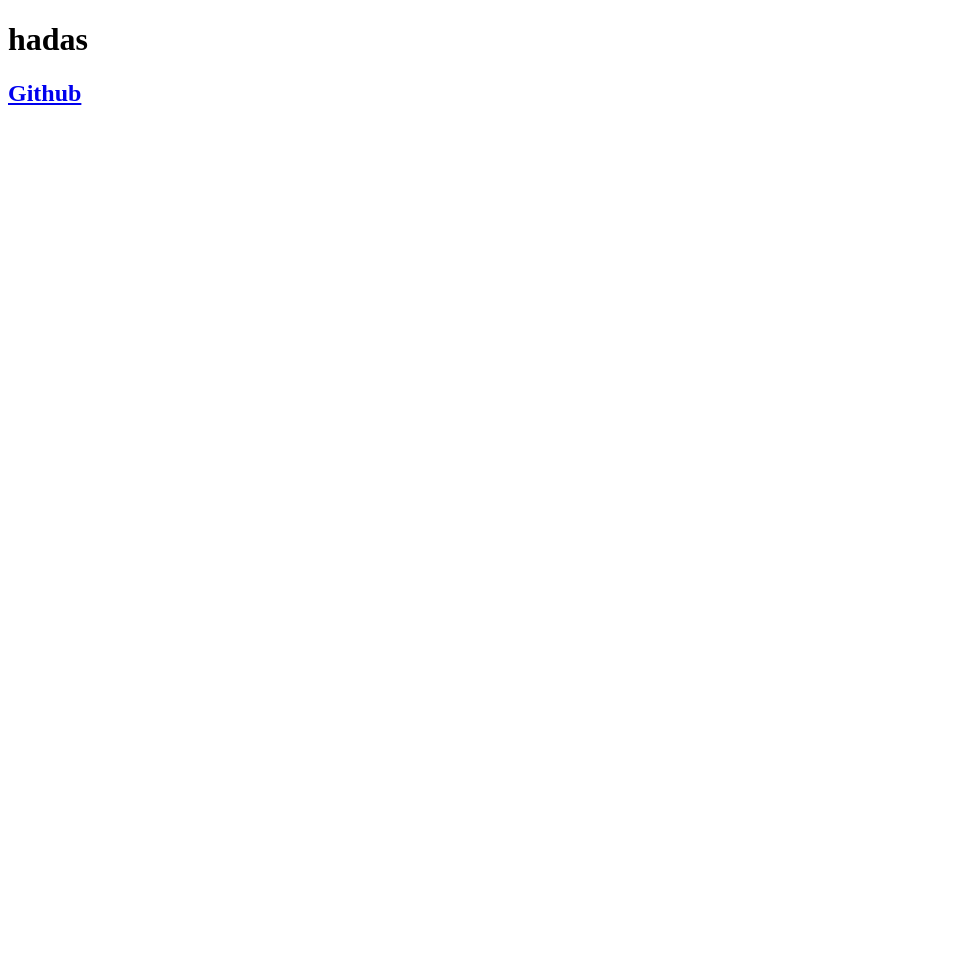
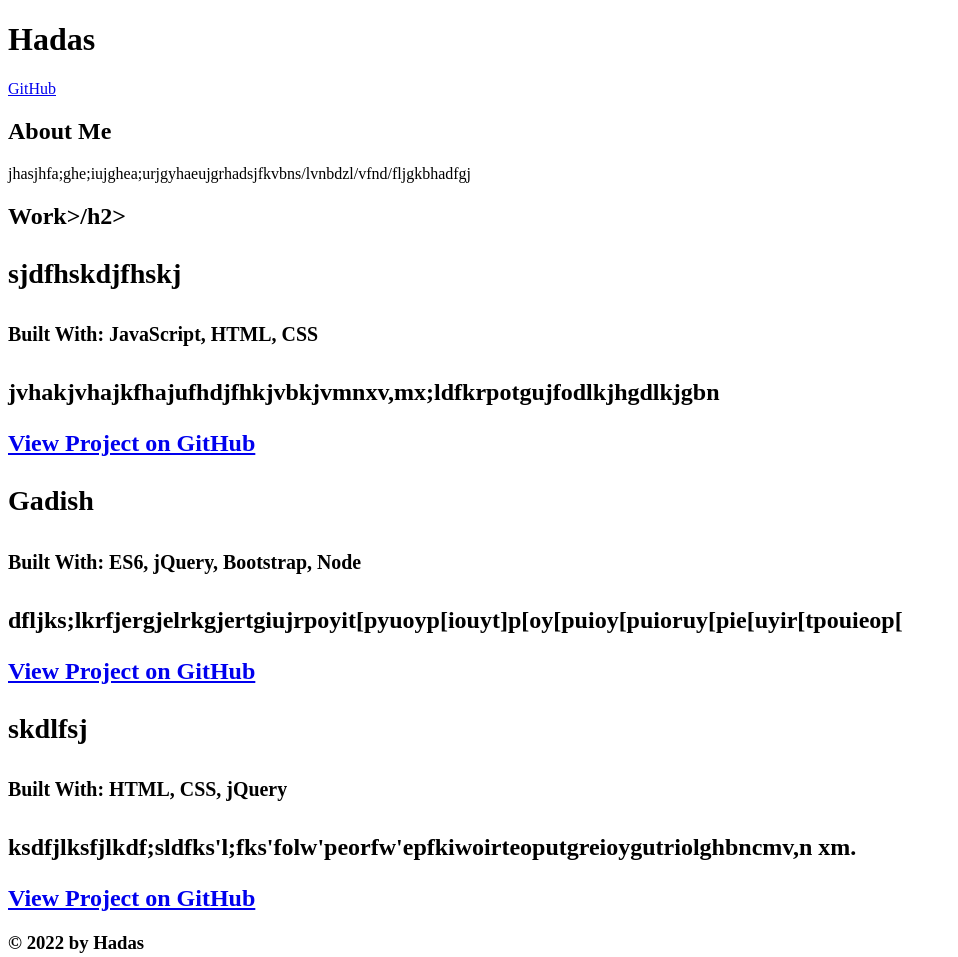
Before and after one commit to Hadasss/portfolio-generator, a website: page index.html in a window 1280 px wide. Shown: the whole page, without its empty margins (0-958 px from the left). Before the commit the page ends 800 px from the top, so only its background shows below. Drawn offline with Linux system fonts and the light colour scheme.

```diff
--- a/index.html
+++ b/index.html
@@ -1,6 +1,7 @@
 
    <!DOCTYPE html>
    <html lang="en">
+
    <head>
       <meta charset="UTF-8">
       <meta name="viewport" content="width=device-width, initial-scale=1.0">
@@ -9,7 +10,66 @@
    </head>
 
    <body>
-      <h1>hadas</h1>
-      <h2><a href="https://github.com/hadasss">Github</a></h2>
+   <header>
+    <div class="container flex-flow justify-space-between align-center py-3">
+      <h1 class="page-title text-secondary bg-dark py-2 px-3">Hadas</h1>
+      <nav class="flex-flow">
+        <a class="ml-2 my-1 px-2 py-1 bg-secondary text-dark" href="https://github.com/hadasss">GitHub</a>
+      </nav>
+    </div>
+   </header>
+
+   <main class="container my-5">
+
+    <section class="my-3" id="about">
+    <h2 class="text-dark bg-primary p-2 display-inline-block">About Me</h2>
+    <p>jhasjhfa;ghe;iujghea;urjgyhaeujgrhadsjfkvbns/lvnbdzl/vfnd/fljgkbhadfgj</p>
+    </section>
+
+
+  <section class="my-3" id="portfolio">
+        <h2 class="text-dark bg-primary p-2 display-inline-block">Work>/h2>
+        <div class="flex-row justify-space-between">
+
+               <div class="col-12 mb-2 bg-dark text-light p-3">
+                    <h3 class="portfolio-item-title text-light">sjdfhskdjfhskj</h3>
+                    <h5 class="portfolio-languages">
+                     Built With:
+                     JavaScript, HTML, CSS
+                     </h5>
+                    <p>jvhakjvhajkfhajufhdjfhkjvbkjvmnxv,mx;ldfkrpotgujfodlkjhgdlkjgbn</p>
+                    <a href="fhsjkdfhskjfh" class="btn mt-auto"><i class="fab fa-github mr-2"></i>View Project on GitHub</a>
+                </div>
+
+
+
+            <div class="col-12 col-md-6 mb-2 bg-dark text-light p-3 flex-column">
+                <h3 class="portfolio-item-title text-light">Gadish</h3>
+                <h5 class="portfolio-languages">
+                    Built With:
+                     ES6, jQuery, Bootstrap, Node
+                 </h5>
+                 <p>dfljks;lkrfjergjelrkgjertgiujrpoyit[pyuoyp[iouyt]p[oy[puioy[puioruy[pie[uyir[tpouieop[</p>
+                  <a href="dfkljsfjsflkasjfglkdg" class="btn mt-auto"><i class="fab fa-github mr-2"></i>View Project on GitHub</a>
+            </div>
+
+            <div class="col-12 col-md-6 mb-2 bg-dark text-light p-3 flex-column">
+                <h3 class="portfolio-item-title text-light">skdlfsj</h3>
+                <h5 class="portfolio-languages">
+                    Built With:
+                     HTML, CSS, jQuery
+                 </h5>
+                 <p>ksdfjlksfjlkdf;sldfks'l;fks'folw'peorfw'epfkiwoirteoputgreioygutriolghbncmv,n xm.</p>
+                  <a href="kldfjglkdfjgdkl" class="btn mt-auto"><i class="fab fa-github mr-2"></i>View Project on GitHub</a>
+            </div>
+
+        </div>
+    </section>
+
+    </main>
+
+    <footer class="container text-center py-3">
+    <h3 class="text-dark">&copy; 2022 by Hadas</h3>
+    </footer>
    </body>
    </html>
```
Also changed, not shown: app.js (+20 -3 lines), src/page-template.js (+90 -4 lines).
